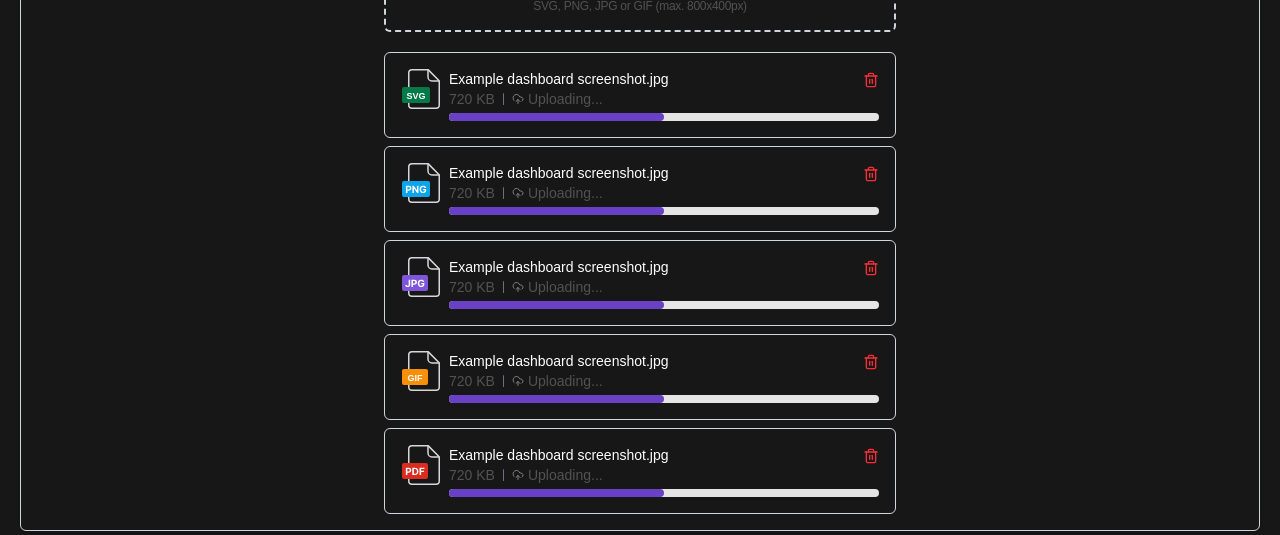
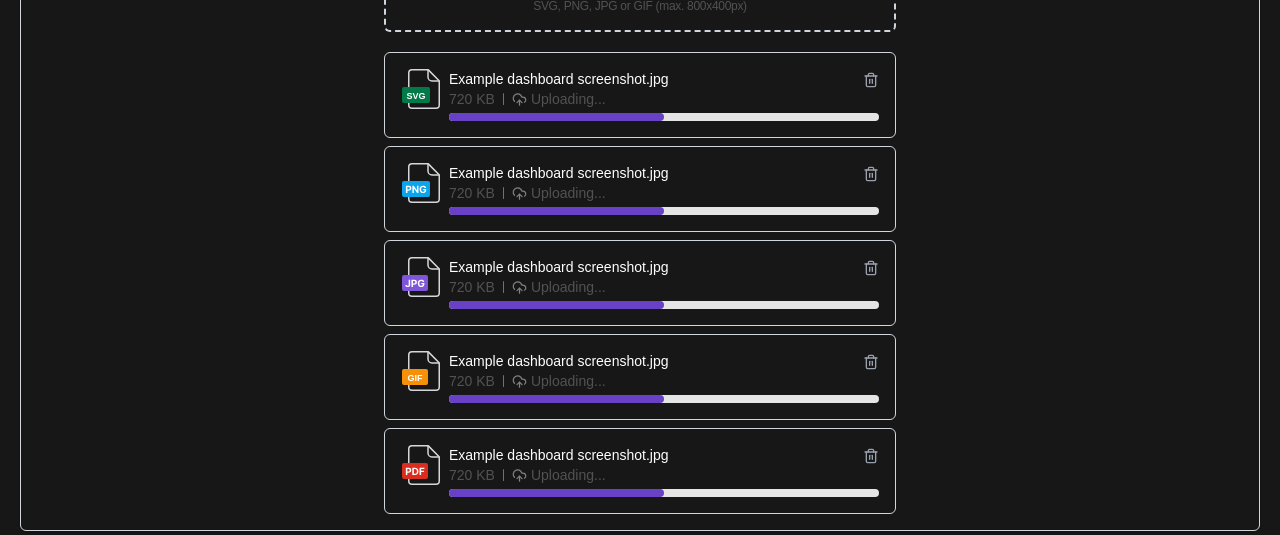
Before and after one commit to yousseffathy110/react-upload-files, a Next.js app: page / in a window 1280 px wide. Shown: the part 165-700 px from the top of the page. Built offline with nearby package versions, Linux system fonts and the light colour scheme.

Commit message:
Refactor UploadListItem component: improve accessibility and update styles for file name and size

```diff
--- a/components/UploadListItem.tsx
+++ b/components/UploadListItem.tsx
@@ -12,23 +12,45 @@ export function UploadListItem({
 
       <div className="flex w-full flex-col">
         <div className="flex items-center justify-between w-full">
-          <span className="truncate text-sm font-medium text-secondary">
+          <span
+            className="truncate text-sm font-medium text-secondary"
+            aria-label="File name"
+          >
             Example dashboard screenshot.jpg
           </span>
-          <Trash2
-            size={16}
-            className="text-red-500 hover:text-red-600 cursor-pointer transition-colors duration-200 mt-0.5"
-          />
+          <button type="button" aria-label="Remove file">
+            <Trash2
+              size={16}
+              className="text-gray-400 hover:text-red-400 cursor-pointer transition-colors duration-300 mt-0.5"
+            />
+          </button>
         </div>
 
         <div className="flex gap-2 items-center">
-          <span className="truncate text-sm whitespace-nowrap text-[#525252]">
+          <span
+            className="truncate text-sm whitespace-nowrap text-[#525252]"
+            aria-label="File size"
+          >
             720 KB
           </span>
           <hr className="h-3 w-px rounded-t-full rounded-b-full border-none bg-gray-500" />
-          <div className="text-sm font-medium text-[#525252] flex items-center gap-1">
-            <CloudUpload size={12} color="gray" />
-            Uploading...
+          <div className="flex items-center gap-1">
+            <CloudUpload size={15} color="gray" />
+            {/* TODO: Implement upload status indicators */}
+            {/* <CircleCheck
+              size={15}
+              className="fill-green-500 [&>path]:stroke-white [&>circle]:stroke-green-500"
+            />
+            <CircleX
+              size={15}
+              className="fill-red-500 [&>path]:stroke-white [&>circle]:stroke-red-500"
+            /> */}
+            <span
+              className="text-sm font-medium text-[#525252]"
+              aria-label="Upload status"
+            >
+              Uploading...
+            </span>
           </div>
         </div>
 
```
